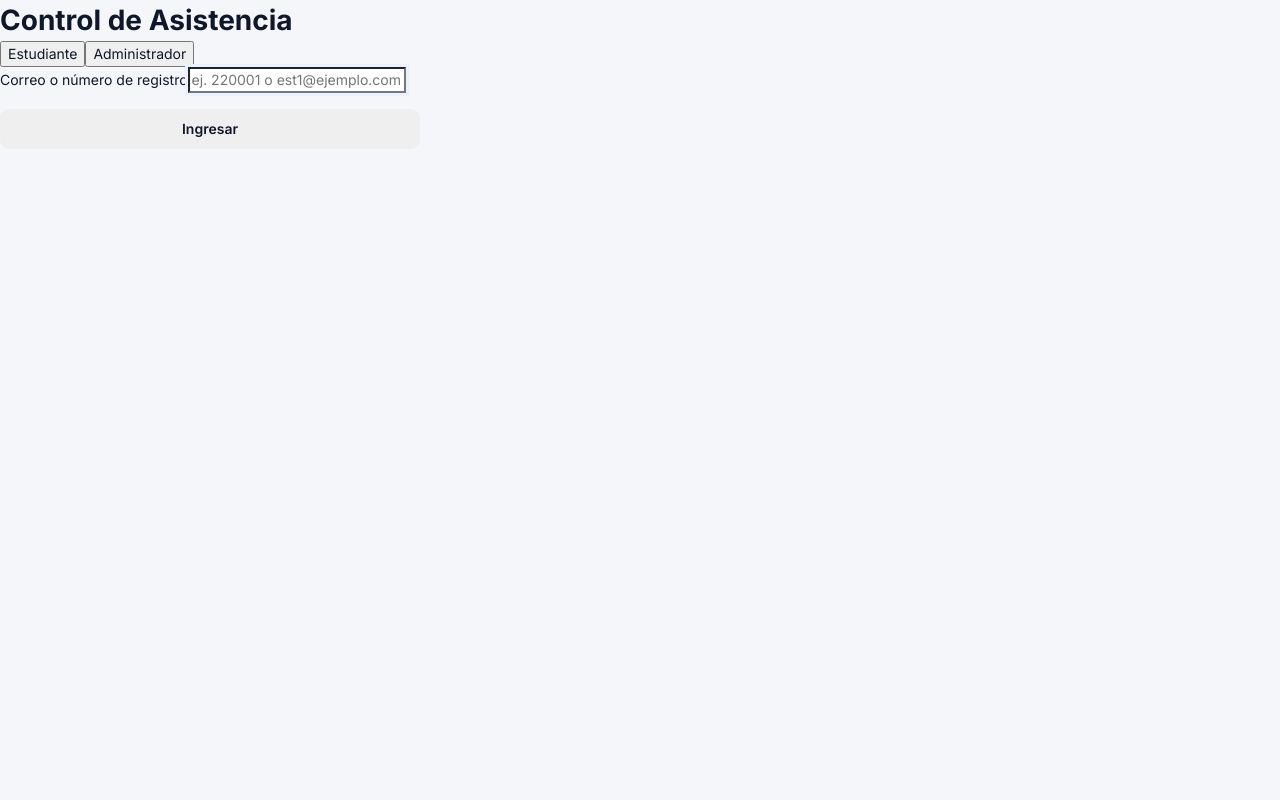
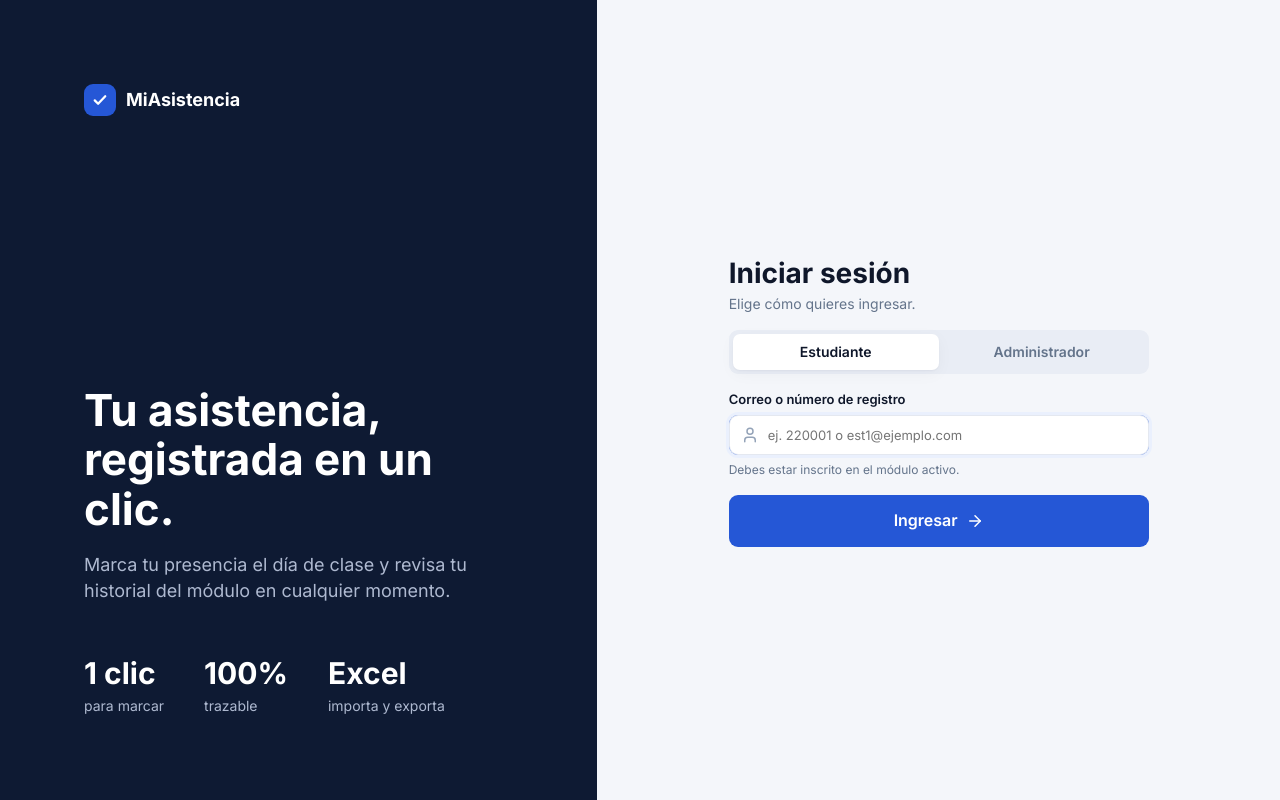
Before and after one commit to escobarnina/Mi-asistencia, a React (Vite) app in the folder frontend/: page /login in a window 1280 px wide. Built offline with nearby package versions, Linux system fonts and the light colour scheme.

Commit message:
feat(frontend): rediseño de login y de la pantalla del estudiante

```diff
--- a/frontend/src/pages/Login.jsx
+++ b/frontend/src/pages/Login.jsx
@@ -1,70 +1,105 @@
 import { useState } from 'react';
 import { useNavigate } from 'react-router-dom';
+import { ArrowRight, Mail, Lock, User } from 'lucide-react';
+import toast from 'react-hot-toast';
 import { useAuth } from '../context/AuthContext';
+import { Button, Logo } from '../components/ui';
+import { usePageTitle } from '../utils/format';
 
-// Página de login con dos pestañas: Estudiante y Administrador.
+// Página de login con selector Estudiante / Administrador.
 export default function Login() {
   const { login } = useAuth();
   const navigate = useNavigate();
+  usePageTitle('Iniciar sesión');
 
   const [pestana, setPestana] = useState('estudiante'); // 'estudiante' | 'admin'
   const [identificador, setIdentificador] = useState('');
   const [password, setPassword] = useState('');
-  const [error, setError] = useState('');
+  const [conError, setConError] = useState(false);
   const [enviando, setEnviando] = useState(false);
 
   function cambiarPestana(nueva) {
     setPestana(nueva);
-    setError('');
+    setConError(false);
     setPassword('');
   }
 
   async function enviar(e) {
     e.preventDefault();
-    setError('');
+    setConError(false);
     setEnviando(true);
     try {
-      const u = await login(
-        identificador,
-        pestana === 'admin' ? password : null
-      );
+      const u = await login(identificador, pestana === 'admin' ? password : null);
       navigate(u.rol === 'ADMIN' ? '/admin' : '/estudiante', { replace: true });
     } catch (err) {
-      setError(
-        err.response?.data?.detalle || 'No se pudo iniciar sesión. Intenta de nuevo.'
-      );
+      setConError(true);
+      toast.error(err.response?.data?.detalle || 'No se pudo iniciar sesión. Intenta de nuevo.');
     } finally {
       setEnviando(false);
     }
   }
 
+  const clase = `input${conError ? ' invalido' : ''}`;
+
   return (
-    <div className="login-fondo">
-      <div className="login-tarjeta">
-        <h1 className="login-titulo">Control de Asistencia</h1>
+    <div className="login">
+      <aside className="login-panel">
+        <Logo />
+        <div>
+          <h2>Tu asistencia, registrada en un clic.</h2>
+          <p>Marca tu presencia el día de clase y revisa tu historial del módulo en cualquier momento.</p>
+          <div className="login-datos">
+            <div>
+              <strong>1 clic</strong>
+              <span>para marcar</span>
+            </div>
+            <div>
+              <strong>100%</strong>
+              <span>trazable</span>
+            </div>
+            <div>
+              <strong>Excel</strong>
+              <span>importa y exporta</span>
+            </div>
+          </div>
+        </div>
+      </aside>
 
-        <div className="pestanas">
+      <div className="login-form-lado">
+        <form onSubmit={enviar} className="login-form">
+          <div>
+            <h1>Iniciar sesión</h1>
+            <p className="texto-muted">Elige cómo quieres ingresar.</p>
+          </div>
+
+          <div className="segmentado" role="tablist">
             <button
               type="button"
-            className={pestana === 'estudiante' ? 'pestana activa' : 'pestana'}
+              role="tab"
+              aria-selected={pestana === 'estudiante'}
+              className={pestana === 'estudiante' ? 'activa' : ''}
               onClick={() => cambiarPestana('estudiante')}
             >
               Estudiante
             </button>
             <button
               type="button"
-            className={pestana === 'admin' ? 'pestana activa' : 'pestana'}
+              role="tab"
+              aria-selected={pestana === 'admin'}
+              className={pestana === 'admin' ? 'activa' : ''}
               onClick={() => cambiarPestana('admin')}
             >
               Administrador
             </button>
           </div>
 
-        <form onSubmit={enviar} className="login-form">
           {pestana === 'estudiante' ? (
-            <label className="campo">
+            <label className="field">
               Correo o número de registro
+              <span className="input-wrap">
+                <User size={18} aria-hidden="true" />
                 <input
+                  className={clase}
                   type="text"
                   value={identificador}
                   onChange={(e) => setIdentificador(e.target.value)}
@@ -72,12 +107,17 @@ export default function Login() {
                   autoFocus
                   required
                 />
+              </span>
+              <span className="hint">Debes estar inscrito en el módulo activo.</span>
             </label>
           ) : (
             <>
-              <label className="campo">
+              <label className="field">
                 Correo
+                <span className="input-wrap">
+                  <Mail size={18} aria-hidden="true" />
                   <input
+                    className={clase}
                     type="email"
                     value={identificador}
                     onChange={(e) => setIdentificador(e.target.value)}
@@ -85,24 +125,28 @@ export default function Login() {
                     autoFocus
                     required
                   />
+                </span>
               </label>
-              <label className="campo">
+              <label className="field">
                 Contraseña
+                <span className="input-wrap">
+                  <Lock size={18} aria-hidden="true" />
                   <input
+                    className={clase}
                     type="password"
                     value={password}
                     onChange={(e) => setPassword(e.target.value)}
                     required
                   />
+                </span>
               </label>
             </>
           )}
 
-          {error && <p className="error">{error}</p>}
-
-          <button type="submit" className="btn btn-principal" disabled={enviando}>
+          <Button type="submit" size="lg" block loading={enviando}>
             {enviando ? 'Ingresando…' : 'Ingresar'}
-          </button>
+            {!enviando && <ArrowRight size={18} aria-hidden="true" />}
+          </Button>
         </form>
       </div>
     </div>
--- a/frontend/src/pages/estudiante/Inicio.jsx
+++ b/frontend/src/pages/estudiante/Inicio.jsx
@@ -1,39 +1,58 @@
 import { useEffect, useState } from 'react';
+import { CalendarDays, Check, CheckCircle2 } from 'lucide-react';
+import toast from 'react-hot-toast';
 import { useAuth } from '../../context/AuthContext';
 import client from '../../api/client';
+import { Button, Card, EmptyState, Skeleton, StatusBadge } from '../../components/ui';
+import {
+  diaCorto,
+  diaNombre,
+  fechaLarga,
+  horaLegible,
+  horaMarca,
+  hoyLaPaz,
+  mensajeDe,
+  porcentaje,
+  usePageTitle,
+} from '../../utils/format';
 
-function mensajeDe(error, porDefecto) {
-  return error.response?.data?.detalle || porDefecto;
+// Anillo de progreso con el % de asistencia.
+function Anillo({ valor }) {
+  const r = 42;
+  const c = 2 * Math.PI * r;
+  const lleno = valor === null ? 0 : (valor / 100) * c;
+  return (
+    <div className="anillo">
+      <svg viewBox="0 0 100 100" width="96" height="96" aria-hidden="true">
+        <circle cx="50" cy="50" r={r} fill="none" stroke="var(--next-bg)" strokeWidth="10" />
+        <circle
+          cx="50"
+          cy="50"
+          r={r}
+          fill="none"
+          stroke="var(--primary)"
+          strokeWidth="10"
+          strokeLinecap="round"
+          strokeDasharray={`${lleno} ${c}`}
+          transform="rotate(-90 50 50)"
+        />
+      </svg>
+      <span aria-label={valor === null ? 'Sin datos' : `${valor}% de asistencia`}>
+        {valor === null ? '—' : `${valor}%`}
+      </span>
+    </div>
+  );
 }
-
-// '2026-10-05' -> '05/10/2026'; '18:00:00' -> '18:00'
-const fechaLegible = (iso) => iso.split('-').reverse().join('/');
-const horaLegible = (h) => h.slice(0, 5);
-
-// Hora de la marca (fecha completa del servidor) mostrada en hora de La Paz.
-const horaMarca = (iso) =>
-  new Date(iso).toLocaleTimeString('es-BO', {
-    timeZone: 'America/La_Paz',
-    hour: '2-digit',
-    minute: '2-digit',
-  });
-
-const ESTADOS = {
-  PRESENTE: { texto: 'Presente', clase: 'etiqueta activa' },
-  FALTA: { texto: 'Falta', clase: 'etiqueta falta' },
-  PENDIENTE: { texto: 'Hoy', clase: 'etiqueta hoy' },
-  PROXIMA: { texto: 'Próxima', clase: 'etiqueta' },
-};
 
 // Inicio del estudiante: marcar asistencia del día (RF-03) e historial
 // personal con resumen (RF-04, RF-05).
 export default function InicioEstudiante() {
   const { usuario } = useAuth();
+  usePageTitle('Mi asistencia');
   const [estadoHoy, setEstadoHoy] = useState(null);
   const [historial, setHistorial] = useState(null);
   const [marcando, setMarcando] = useState(false);
-  const [error, setError] = useState('');
-  const [aviso, setAviso] = useState('');
+  const [fallo, setFallo] = useState(false);
 
   async function cargar() {
     try {
@@ -44,7 +63,8 @@ export default function InicioEstudiante() {
       setEstadoHoy(hoy.data);
       setHistorial(hist.data);
     } catch (e) {
-      setError(mensajeDe(e, 'No se pudo cargar tu asistencia'));
+      setFallo(true);
+      toast.error(mensajeDe(e, 'No se pudo cargar tu asistencia'));
     }
   }
 
@@ -53,15 +73,13 @@ export default function InicioEstudiante() {
   }, []);
 
   async function marcar() {
-    setError('');
-    setAviso('');
     setMarcando(true);
     try {
-      const res = await client.post('/asistencia/marcar');
-      setAviso(res.data.detalle);
+      await client.post('/asistencia/marcar');
+      toast.success('Asistencia registrada');
       await cargar();
     } catch (e) {
-      setError(mensajeDe(e, 'No se pudo registrar tu asistencia'));
+      toast.error(mensajeDe(e, 'No se pudo registrar tu asistencia'));
       await cargar();
     } finally {
       setMarcando(false);
@@ -70,100 +88,116 @@ export default function InicioEstudiante() {
 
   const sesion = estadoHoy?.sesion;
   const marca = estadoHoy?.asistencia;
+  const hoy = estadoHoy?.fecha || hoyLaPaz();
+  const proxima = historial?.fechas.find((f) => f.fecha > hoy);
+  const resumen = historial?.resumen;
+  const pct = resumen ? porcentaje(resumen.presentes, resumen.faltas) : null;
+  const restantes = historial ? historial.fechas.filter((f) => f.fecha >= hoy && f.estado !== 'PRESENTE' && f.estado !== 'FALTA').length : 0;
+
+  function claseHoy() {
+    if (!estadoHoy) return null;
+    if (sesion && marca) {
+      return (
+        <div className="card clase-hoy marcada">
+          <div className="clase-hoy-cuerpo">
+            <div className="marcada-linea">
+              <CheckCircle2 size={28} aria-hidden="true" />
+              {marca.estado === 'PRESENTE'
+                ? `Asistencia registrada a las ${horaMarca(marca.hora_registro)}`
+                : 'Tu asistencia de hoy figura como Falta'}
+            </div>
+            <span className="texto-muted">
+              Clase de hoy · {horaLegible(sesion.hora_inicio)} – {horaLegible(sesion.hora_fin)}
+            </span>
+          </div>
+        </div>
+      );
+    }
+    if (sesion) {
+      return (
+        <Card title="Clase de hoy" className="clase-hoy" actions={<StatusBadge estado="PENDIENTE" />}>
+          <div className="clase-hoy-cuerpo">
+            <div className="horario-grande">
+              {horaLegible(sesion.hora_inicio)} – {horaLegible(sesion.hora_fin)}
+            </div>
+            <p className="texto-muted">Puedes marcar hasta las 23:59 de hoy</p>
+            {estadoHoy.puedeMarcar && (
+              <Button size="lg" icon={Check} loading={marcando} onClick={marcar}>
+                Marcar asistencia
+              </Button>
+            )}
+            {!estadoHoy.puedeMarcar && estadoHoy.motivo && <p className="texto-muted">{estadoHoy.motivo}</p>}
+          </div>
+        </Card>
+      );
+    }
+    return (
+      <Card title="Clase de hoy" className="clase-hoy">
+        <EmptyState
+          icon={CalendarDays}
+          title="Hoy no hay clase"
+          text={
+            proxima
+              ? `Tu próxima clase es el ${diaNombre(proxima.fecha)}, ${horaLegible(proxima.hora_inicio)}`
+              : 'No hay más clases programadas en este módulo.'
+          }
+        />
+      </Card>
+    );
+  }
 
   return (
-    <div className="pagina">
-      <div className="tarjeta bienvenida">
-        <h2>Hola, {usuario?.nombre}</h2>
-        <p>Bienvenido/a al sistema de control de asistencia.</p>
-        {usuario?.codigo && (
-          <p className="dato">Número de registro: {usuario.codigo}</p>
+    <>
+      <div>
+        <p className="fecha-larga">{fechaLarga(hoy)}</p>
+        <h2 className="saludo">Hola, {usuario?.nombre}</h2>
+      </div>
+
+      <div className="est-grid">
+        {!estadoHoy ? (
+          <Card title="Clase de hoy">{fallo ? <EmptyState title="No se pudo cargar" /> : <Skeleton filas={3} />}</Card>
+        ) : (
+          claseHoy()
         )}
 
-        {error && <p className="error">{error}</p>}
-        {aviso && <p className="exito">{aviso}</p>}
-
-        {!estadoHoy ? (
-          !error && <p className="nota">Cargando…</p>
+        <Card title="Tu asistencia">
+          {!historial ? (
+            <Skeleton filas={5} />
           ) : (
             <>
-            {sesion && (
-              <p className="dato">
-                📅 Clase de hoy: {fechaLegible(sesion.fecha)} ·{' '}
-                {horaLegible(sesion.hora_inicio)}–{horaLegible(sesion.hora_fin)}
-              </p>
-            )}
-            {marca ? (
-              <p className="exito">
-                {marca.estado === 'PRESENTE'
-                  ? `✅ Marcaste asistencia a las ${horaMarca(marca.hora_registro)}`
-                  : 'Tu asistencia de hoy figura como Falta'}
-              </p>
+              <div className="anillo-wrap">
+                <Anillo valor={pct} />
+                <div className="totales">
+                  <div>
+                    <strong>{resumen.presentes}</strong>Presentes
+                  </div>
+                  <div className="bad">
+                    <strong>{resumen.faltas}</strong>Faltas
+                  </div>
+                  <div>
+                    <strong>{restantes}</strong>Restantes
+                  </div>
+                </div>
+              </div>
+              {historial.fechas.length === 0 ? (
+                <EmptyState icon={CalendarDays} title="Sin fechas" text="Todavía no hay fechas de clase en el módulo." />
               ) : (
-              <>
-                <button
-                  className="btn btn-principal"
-                  onClick={marcar}
-                  disabled={!estadoHoy.puedeMarcar || marcando}
-                >
-                  {marcando ? 'Registrando…' : 'Marcar asistencia'}
-                </button>
-                {estadoHoy.motivo && <p className="nota">{estadoHoy.motivo}</p>}
-              </>
+                <ul className="lista-fechas">
+                  {historial.fechas.map((f) => (
+                    <li key={f.id}>
+                      <div>
+                        {diaCorto(f.fecha)}
+                        <small>{f.hora_registro ? `Marcó a las ${horaMarca(f.hora_registro)}` : 'Sin marca'}</small>
+                      </div>
+                      <StatusBadge estado={f.estado} />
+                    </li>
+                  ))}
+                </ul>
               )}
             </>
           )}
+        </Card>
       </div>
-
-      {historial && (
-        <div className="tarjeta historial">
-          <h3>Mi historial</h3>
-          <div className="resumen">
-            <span>
-              Presentes: <strong>{historial.resumen.presentes}</strong>
-            </span>
-            <span>
-              Faltas: <strong>{historial.resumen.faltas}</strong>
-            </span>
-            <span>
-              Pendientes: <strong>{historial.resumen.pendientes}</strong>
-            </span>
-          </div>
-
-          {historial.fechas.length === 0 ? (
-            <p className="nota">Todavía no hay fechas de clase en el módulo.</p>
-          ) : (
-            <div className="tabla-contenedor">
-              <table className="tabla">
-                <thead>
-                  <tr>
-                    <th>Fecha</th>
-                    <th>Horario</th>
-                    <th>Estado</th>
-                    <th>Hora de marca</th>
-                  </tr>
-                </thead>
-                <tbody>
-                  {historial.fechas.map((f) => (
-                    <tr key={f.id}>
-                      <td>{fechaLegible(f.fecha)}</td>
-                      <td>
-                        {horaLegible(f.hora_inicio)}–{horaLegible(f.hora_fin)}
-                      </td>
-                      <td>
-                        <span className={ESTADOS[f.estado].clase}>
-                          {ESTADOS[f.estado].texto}
-                        </span>
-                      </td>
-                      <td>{f.hora_registro ? horaMarca(f.hora_registro) : '—'}</td>
-                    </tr>
-                  ))}
-                </tbody>
-              </table>
-            </div>
-          )}
-        </div>
-      )}
-    </div>
+    </>
   );
 }
```
Also changed, not shown: 2 other files (tests, documents, lock files or other folders). Lines whose indentation alone changed are shown as unchanged.
